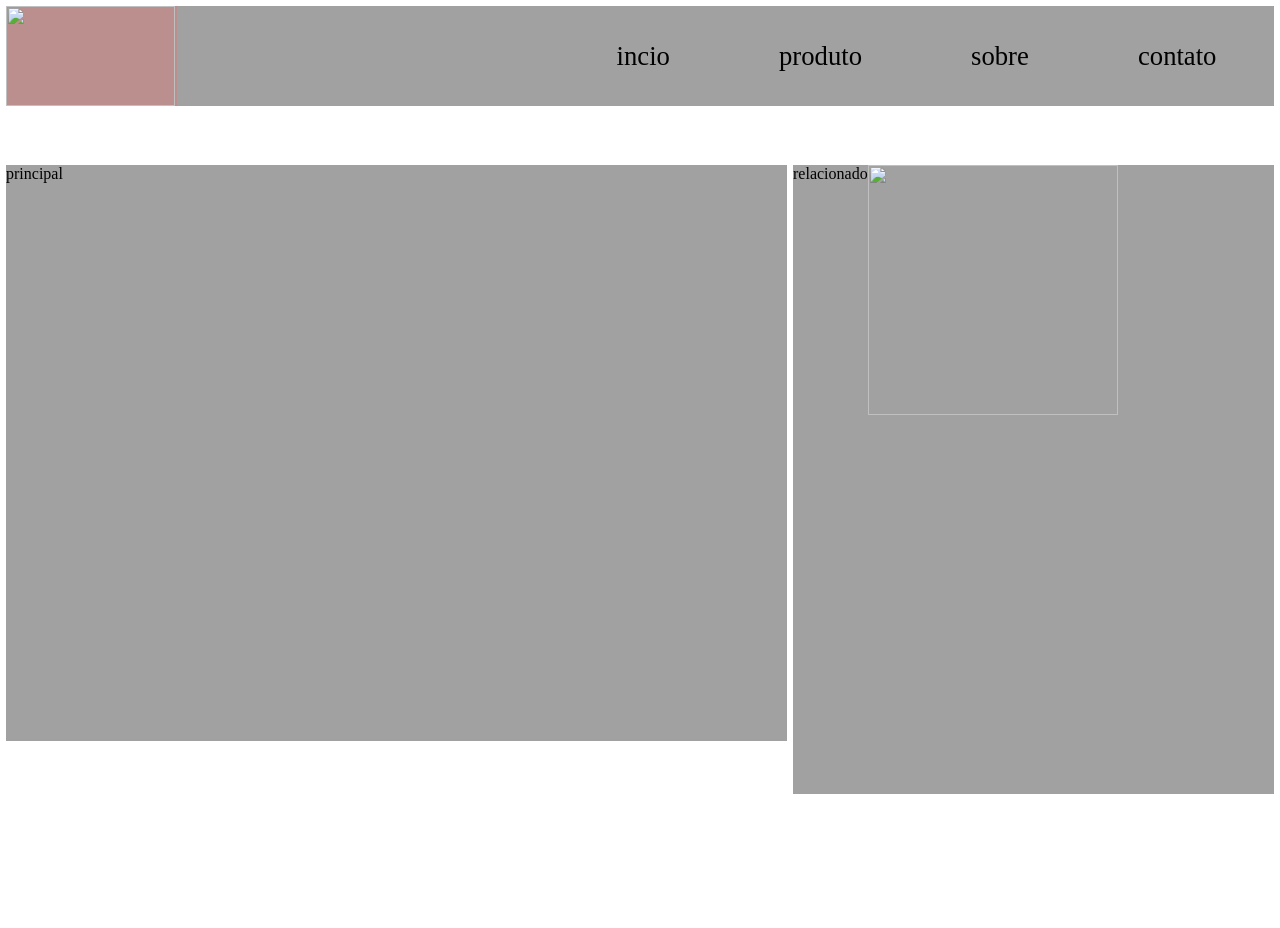
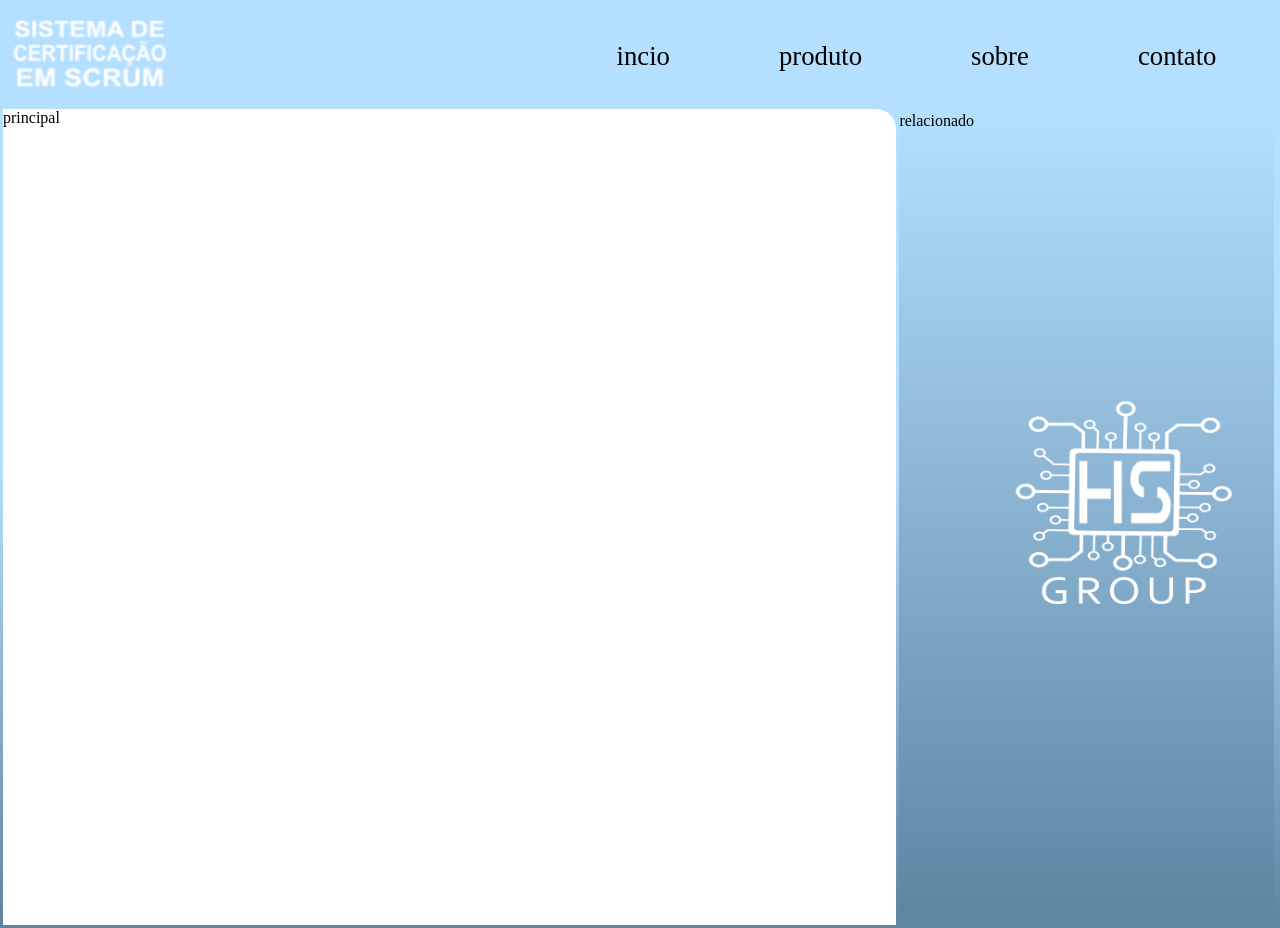
Before and after one commit to frevisto/hardstop, a plain HTML site: page pages/base.html in a window 1280 px wide. Before the commit the page ends 800 px from the top, so only its background shows below. Drawn offline with Linux system fonts and the light colour scheme; files that its build step writes are made by us from their sources.

Commit message:
consertado caminho css e imagens

```diff
--- a/pages/base.html
+++ b/pages/base.html
@@ -1,6 +1,6 @@
 <html lang="pt-BR">
 <head>
-    <link href="layout.css" rel="stylesheet" type="text/css">
+    <link href="../propriedades/css/layout_base.css" rel="stylesheet" type="text/css">
     <meta charset="UTF-8">
     <meta name="viewport" content="width=device-width, initial-scale=1.0">
     <title>Home</title>
@@ -8,7 +8,7 @@
 <body>
     <header>
         <button id="openmenu">&#9776;</button>
-        <a href="https://github.com/frevisto/hardstop" id="logo"><img width="169px" height="100px" src="./img/logo_syst.png"></a>
+        <a href="https://github.com/frevisto/hardstop" id="logo"><img width="169px" height="100px" src="../propriedades/images/logo_syst.png"></a>
         <nav id="menu">
             <button id="closemenu">X</button>
             <a href="#">incio</a>
@@ -20,7 +20,7 @@
     </header>
     <main>principal</main>
     <aside>relacionado
-        <a href="https://github.com/frevisto/hardstop" target="_blank" id="hslogo"><img id="logohardstop" width="250px" height="250px" src="./img/LOGO-HS-GROUP.png"></a>
+        <a href="https://github.com/frevisto/hardstop" target="_blank" id="hslogo"><img id="logohardstop" width="250px" height="250px" src="../propriedades/images/LOGO-HS-GROUP.png"></a>
     </aside>
     <script type="text/javascript">
         openmenu.addEventListener('click',() =>{
```
